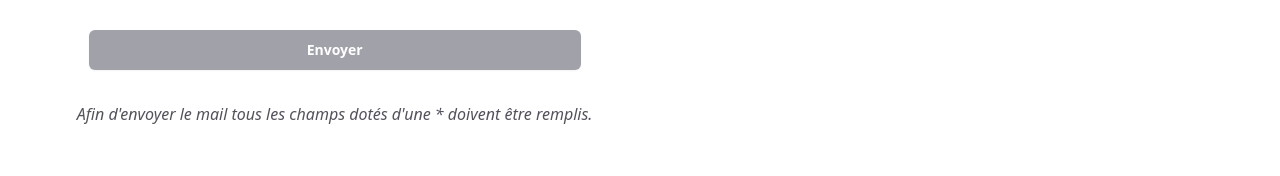
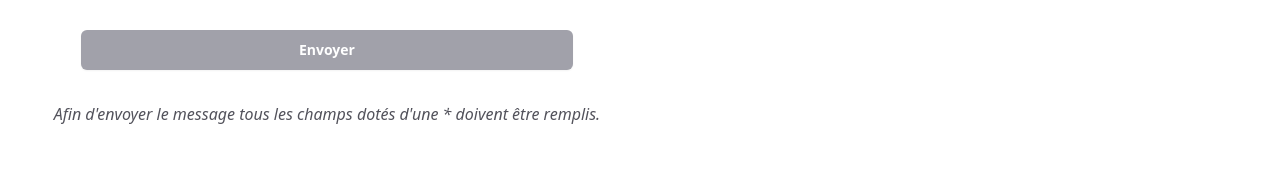
Before and after one commit to NicolasRadic/La-chocolaterie-du-haut-chlocher, a React (Create React App) app: page /contact in a window 1280 px wide. Shown: the part 904-1080 px from the top of the page. Built offline with nearby package versions, Linux system fonts and the light colour scheme; a web font is replaced by a local one.

Commit message:
correction spelling under button submit and change a word

```diff
--- a/src/components/contact/ContactForm.js
+++ b/src/components/contact/ContactForm.js
@@ -193,15 +193,15 @@ const ContactForm = () => {
           <div>
             {" "}
             <p className=" text-center italic text-base text-zinc-600 pt-8">
-              Le mail a bien été envoyé
+              Le message a bien été envoyé
             </p>
           </div>
         ) : (
           <div>
             {" "}
             <p className=" text-center italic text-base text-zinc-600 pt-8">
-              Afin d'envoyer le mail tous les champs dotés d'une * doivent être
-              remplis.
+              Afin d'envoyer le message tous les champs dotés d'une * doivent
+              être remplis.
             </p>
           </div>
         )}
```
